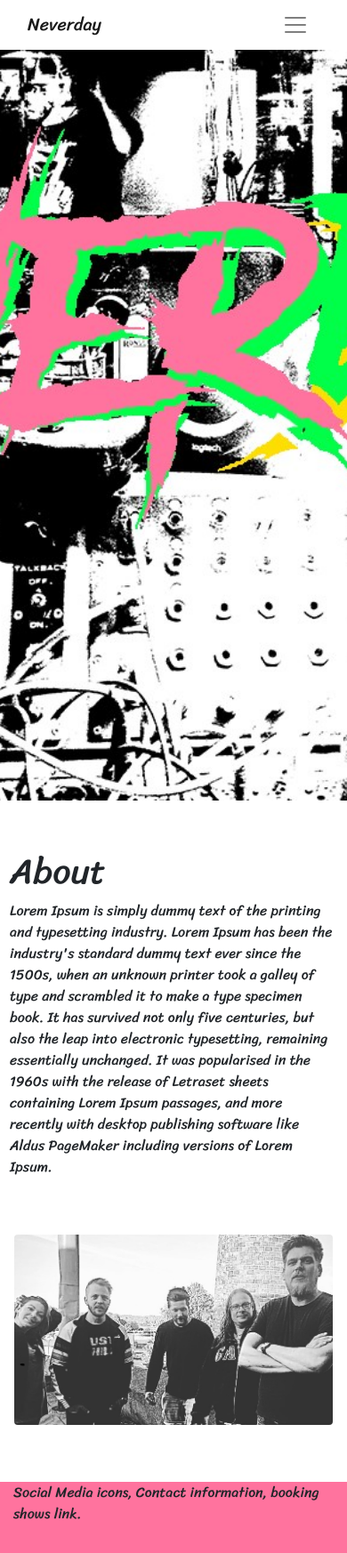
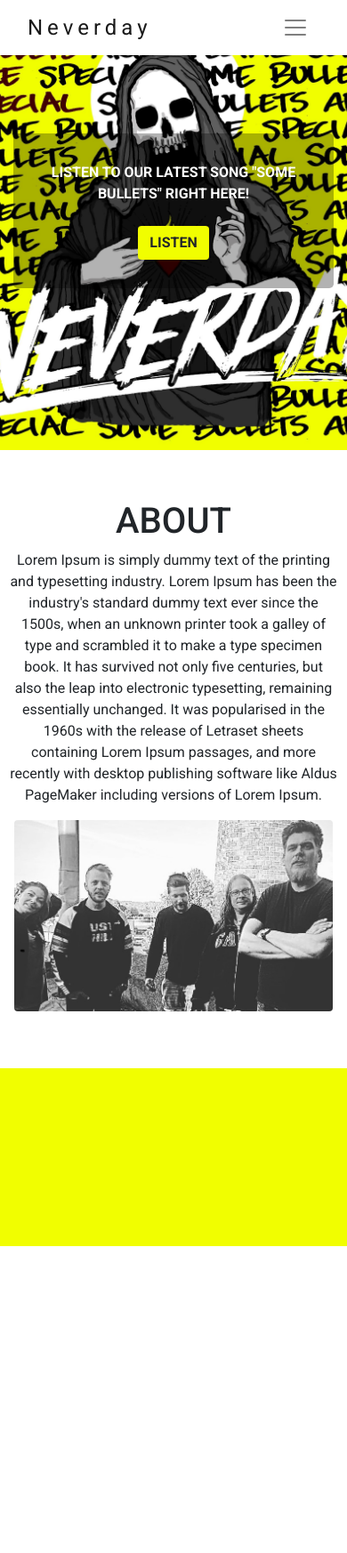
Before and after one commit to Kagebounshin/neverday-milestone-project-1, a plain HTML site: page index.html in a window 390 px wide. Shown: the whole page at 89% size. After the commit the page ends 1401 px from the top, so only its background shows below. Drawn offline with nearby package versions, Linux system fonts and the light colour scheme.

Commit message:
added images and some new content to index.html

```diff
--- a/assets/css/style.css
+++ b/assets/css/style.css
@@ -1,19 +1,23 @@
-@import url('https://fonts.googleapis.com/css2?family=Monoton&family=Sriracha&display=swap');
-
+@import url('https://fonts.googleapis.com/css2?family=Roboto:ital,wght@0,100;0,300;0,400;0,500;0,700;1,100;1,300;1,400;1,500&display=swap');
 body {
-    font-family: "Sriracha", sans-serif;
+    font-family: "Roboto", sans-serif;
 
 }
 
 footer {
-    background-color: rgb(255, 115, 158);
-    height: 100px;
+    background-color: rgb(241, 254, 0);
+    height: 200px;
+    text-align: center;
 }
 
 .navbar {
     clear: both;
+}
 
-
+.navbar-brand {
+    font-size: 24px;
+    letter-spacing: 5px;
+    padding: none;
 }
 
 .navbar > span {
@@ -25,14 +29,38 @@ footer {
 
 }
 
-.jumbotron{
+.container-navbar{
+   position: fixed;
+   z-index: 1;
+   background-color: white;
+
+}
+.jumbotron {
+
+    font-style: bold;
+    text-align: center;
+}
+
+.btn-bg-color {
+    background-color: rgb(241, 254, 0);
+}
+
+.jumbotron-text {
+    color: white;
+}
+
+.jumbotron-bg-color{
     background-color: transparent;
 }
 
+.bg-color-jumbotron {
+    background-color: rgba(0, 0, 0, 0.3);
+}
+
 #img-container {
-    height: 100vh;
+    height: 60vh;
 
-    background: url("../images/94750503_259597092093468_4239446820700291072_o.jpg") fixed center center no-repeat;
+    background: url("../images/147269739_1138055073317192_2130610257012335907_n.jpg") fixed center center no-repeat;
     -webkit-background-size: cover;
     -moz-background-size: cover;
     -o-background-size: cover;
@@ -46,10 +74,11 @@ footer {
 
 }
 
+.uppercase {
+    text-transform: uppercase;
+}
+
 .section-about {
-
-
-
     padding-left: 10px;
     padding-right: 10px;
 }
@@ -57,3 +86,23 @@ footer {
 .section-images {
     margin: 0 auto;
 }
+
+.white {
+    color: black;
+}
+
+.social-media-links {
+
+     list-style-type: none;
+}
+.social-media-links li {
+    display: inline;
+
+
+
+}
+.social-media-links i {
+    font-size: 30px;
+
+
+}
--- a/index.html
+++ b/index.html
@@ -17,7 +17,7 @@
 
 
 
-    <div class="container-fluid">
+    <div class="container-fluid container-navbar">
         <div class="row no-gutters">
             <div class="col-12">
 
@@ -37,6 +37,8 @@
                         <ul class="navbar-nav">
                             <li class=" active nav-item"><a href="#" class="nav-link">Home</a></li>
                             <li class="nav-item"><a href="#" class="nav-link">Gallery</a></li>
+                            <li class="nav-item"><a href="#" class="nav-link">Music</a></li>
+                            <li class="nav-item"><a href="#" class="nav-link">Merch</a></li>
                             <li class="nav-item"><a href="#" class="nav-link">Shows</a></li>
                         </ul>
                     </div>
@@ -50,6 +52,12 @@
     <div class="container-fluid" id="img-container">
         <div class="row">
             <div class="col-12">
+                <div class="jumbotron bg-color-jumbotron jumbotron-text uppercase">
+                    <strong>Listen to our latest song "Some Bullets" right here!</strong>
+                    <br>
+                    <br>
+                    <button type="button" class="btn btn-bg-color uppercase"><strong>Listen</strong></button>
+                </div>
 
             </div>
         </div>
@@ -59,7 +67,7 @@
     <section class="container mt-4 jumbotron jumbotron-bg-color">
         <div class="row">
             <div class="col-sm-12 col-md-6 section-about">
-                <h1>About</h1>
+                <h1 class="uppercase">About</h1>
                 <p>Lorem Ipsum is simply dummy text of the printing and typesetting industry. Lorem Ipsum has been the
                     industry's standard dummy text ever since the 1500s, when an unknown printer took a galley of type
                     and scrambled it to make a type specimen book. It has survived not only five centuries, but also the
@@ -67,7 +75,8 @@
                     with the release of Letraset sheets containing Lorem Ipsum passages, and more recently with desktop
                     publishing software like Aldus PageMaker including versions of Lorem Ipsum.</p>
             </div>
-            <div class="col-sm-12 col-md-6 mt-5 section-images">
+
+            <div class="col-sm-12 col-md-6 section-images">
                 <img src="/assets/images/101674978_253767312379342_6051714679338696704_n.jpg"
                     class="rounded img-fluid mx-auto" alt="picture of the band">
             </div>
@@ -76,12 +85,10 @@
     </section>
 
     <footer>
-        <div class="container-fluid">
+        <div class="container-fluid footer-container">
             <div class="row">
-                <div class="col">
-                    Social Media icons,
-                    Contact information,
-                    booking shows link.
+                <div class="col-12">
+
                 </div>
             </div>
         </div>
```
Also changed, not shown: assets/images/120109911_693028654944060_7521874300193585731_n.jpg (added), assets/images/147269739_1138055073317192_2130610257012335907_n.jpg (added), assets/images/94883715_259599692093208_5148993969119559680_n.jpg (added).
